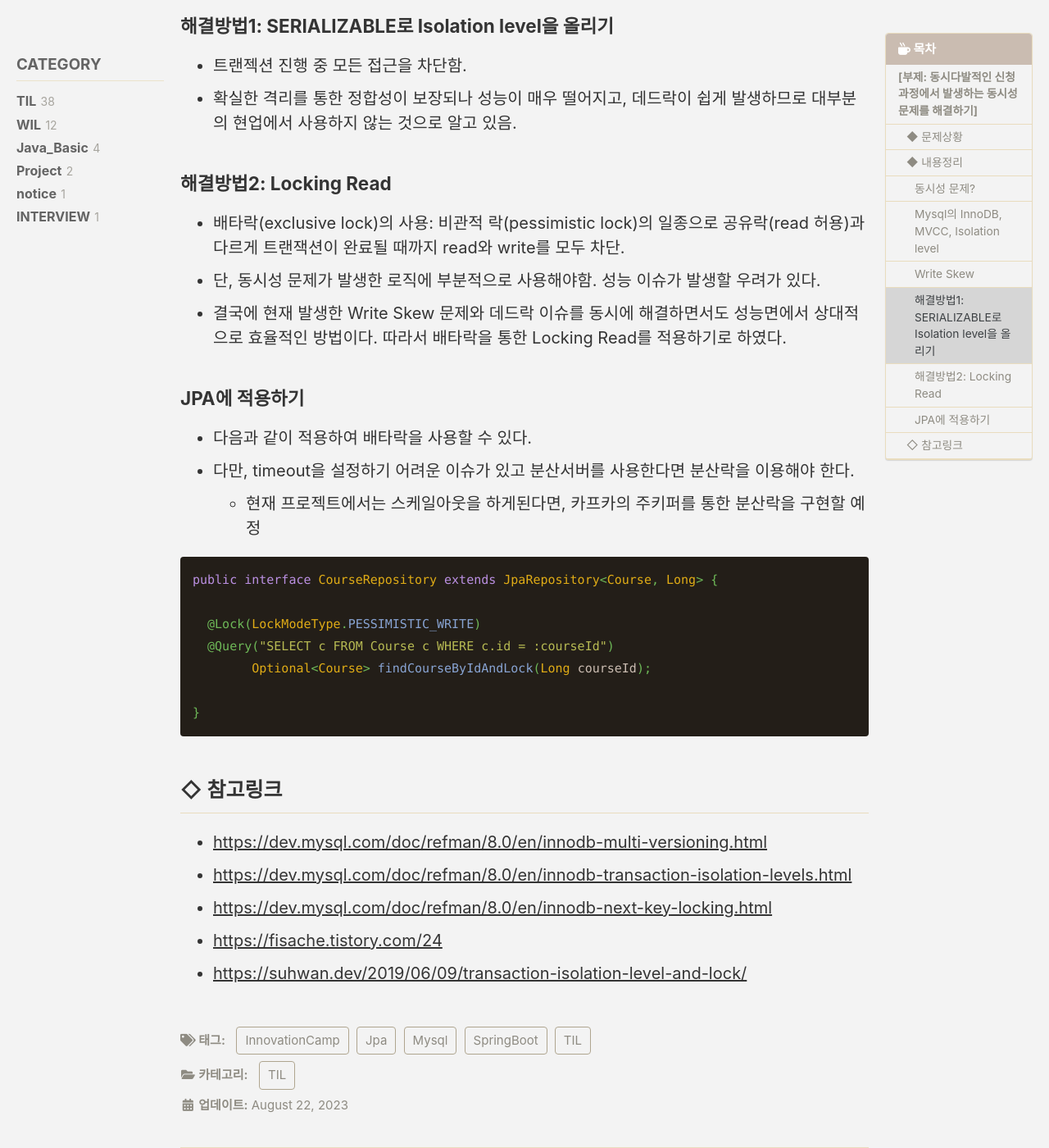
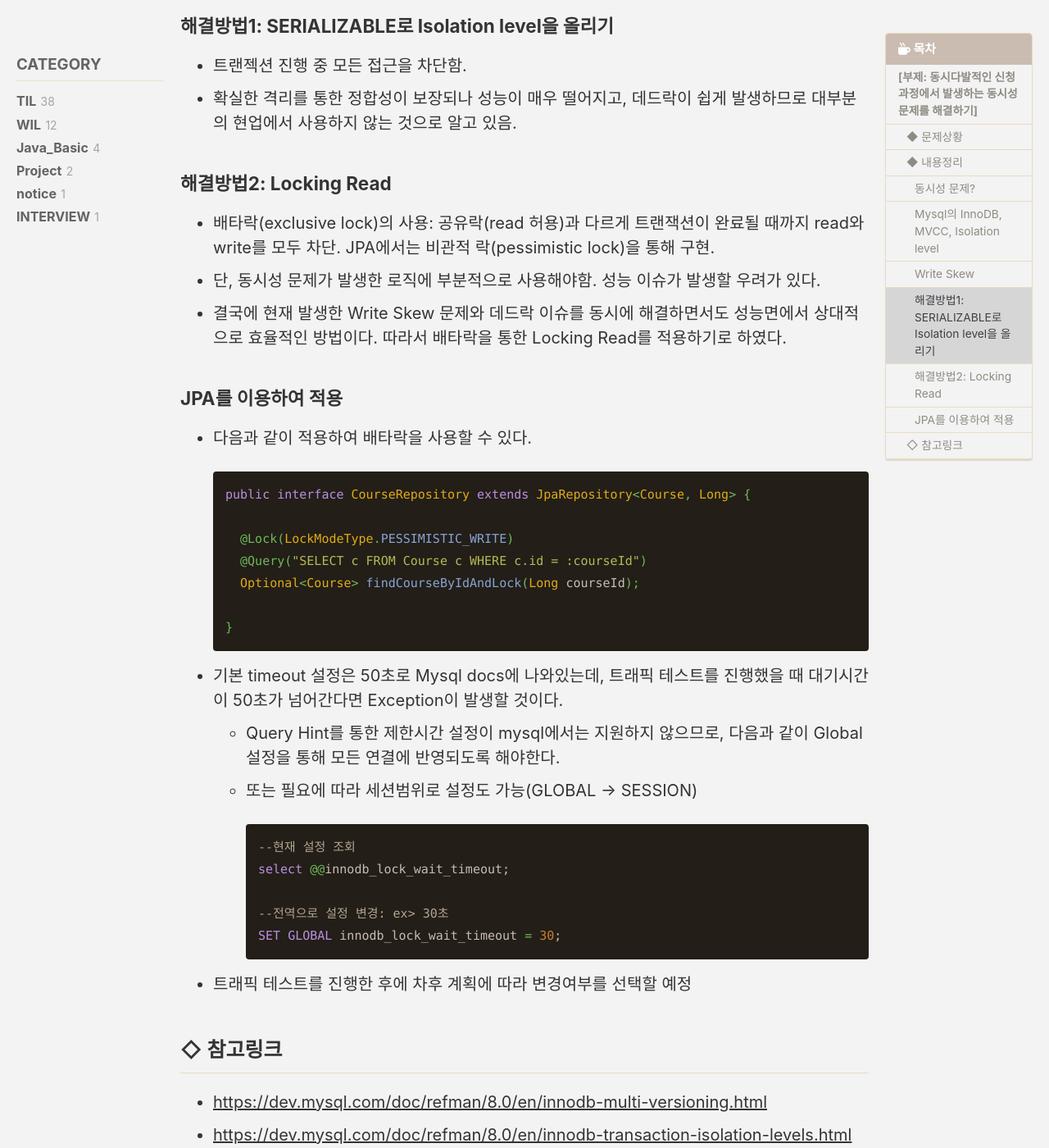
Before and after one commit to YiHwanRyu/YiHwanRyu.github.io, a Jekyll site: the page built from _posts/2023-08-22-TIL038.md, in a window 1280 px wide and 1400 px high, scrolled down 2144 px. Shown: the whole window at 82% size. Built offline with Jekyll 4.4.1, drawn with Linux system fonts in a browser that asks for light colours; cached includes are drawn as plain includes; some web fonts are replaced; comment, search, counter and statistics services are not loaded; some of the changed text lies outside the part shown.

Commit message:
[UPDATE] TIL038 내용 수정 및 추가

````diff
--- a/_posts/2023-08-22-TIL038.md
+++ b/_posts/2023-08-22-TIL038.md
@@ -40,8 +40,8 @@ Today I Learned, 2023/08/22
 - 오.. 그러면 InnoDB에서 어떻게 동시성을 관리하고 있던 걸까?
   - Isolation level은 기본적으로 REPEATABLE READ를 따르고 있다.(READ UNCOMMITTED, READ COMMITTED, REPEATABLE READ, SERIALIZABLE 중에서 3단계)
   - 각각의 단계별로 만들어 질 수 있는 오류가 있는데 REPEATABLE READ에서는 보통의 경우 PHANTOM READ라는 오류가 발생한다.
-    - 하지만 Mysql은 Next-Key Lock(Record Lock + Gap Lock)으로 이 문제도 해결하고 있다고 한다.
-  - 거의 대부분의 문제를 해결하고 있는 Mysql... 도대체 문제가 왜 발생한 걸까?
+    - 하지만 InnoDb는 Next-Key Lock(Record Lock + Gap Lock)으로 이 문제도 해결하고 있다고 한다.
+  - 거의 대부분의 문제를 해결하고 있는 Mysql의 InnoDB... 도대체 문제가 왜 발생한 걸까?
 
 ### Write Skew
 - Repeatable Read의 격리 레벨에서 발생하는 문제 중 하나로 다른 트랜젝션이 서로 다른 객체에 write하는 경우 발생하는 문제
@@ -56,24 +56,37 @@ Today I Learned, 2023/08/22
 - 확실한 격리를 통한 정합성이 보장되나 성능이 매우 떨어지고, 데드락이 쉽게 발생하므로 대부분의 현업에서 사용하지 않는 것으로 알고 있음.
 
 ### 해결방법2: Locking Read
-- 배타락(exclusive lock)의 사용: 비관적 락(pessimistic lock)의 일종으로 공유락(read 허용)과 다르게 트랜잭션이 완료될 때까지 read와 write를 모두 차단.
+- 배타락(exclusive lock)의 사용: 공유락(read 허용)과 다르게 트랜잭션이 완료될 때까지 read와 write를 모두 차단. JPA에서는 비관적 락(pessimistic lock)을 통해 구현.
 - 단, 동시성 문제가 발생한 로직에 부분적으로 사용해야함. 성능 이슈가 발생할 우려가 있다.
 - 결국에 현재 발생한 Write Skew 문제와 데드락 이슈를 동시에 해결하면서도 성능면에서 상대적으로 효율적인 방법이다. 따라서 배타락을 통한 Locking Read를 적용하기로 하였다.
 
-### JPA에 적용하기
+### JPA를 이용하여 적용
 - 다음과 같이 적용하여 배타락을 사용할 수 있다.
-- 다만, timeout을 설정하기 어려운 이슈가 있고 분산서버를 사용한다면 분산락을 이용해야 한다.
-  - 현재 프로젝트에서는 스케일아웃을 하게된다면, 카프카의 주키퍼를 통한 분산락을 구현할 예정
 
-```java
-public interface CourseRepository extends JpaRepository<Course, Long> {
+  ```java
+  public interface CourseRepository extends JpaRepository<Course, Long> {
 
-  @Lock(LockModeType.PESSIMISTIC_WRITE)
-  @Query("SELECT c FROM Course c WHERE c.id = :courseId")
-	Optional<Course> findCourseByIdAndLock(Long courseId);
+    @Lock(LockModeType.PESSIMISTIC_WRITE)
+    @Query("SELECT c FROM Course c WHERE c.id = :courseId")
+    Optional<Course> findCourseByIdAndLock(Long courseId);
 
-}
+  }
 ```
+- 기본 timeout 설정은 50초로 Mysql docs에 나와있는데, 트래픽 테스트를 진행했을 때 대기시간이 50초가 넘어간다면 Exception이 발생할 것이다.
+  - Query Hint를 통한 제한시간 설정이 mysql에서는 지원하지 않으므로, 다음과 같이 Global 설정을 통해 모든 연결에 반영되도록 해야한다.
+  - 또는 필요에 따라 세션범위로 설정도 가능(GLOBAL -> SESSION)
+
+    ```sql
+    --현재 설정 조회
+    select @@innodb_lock_wait_timeout;
+
+    --전역으로 설정 변경: ex> 30초
+    SET GLOBAL innodb_lock_wait_timeout = 30;
+    ```
+
+- 트래픽 테스트를 진행한 후에 차후 계획에 따라 변경여부를 선택할 예정
+
+
 
 ## ◇ 참고링크
 - [https://dev.mysql.com/doc/refman/8.0/en/innodb-multi-versioning.html](https://dev.mysql.com/doc/refman/8.0/en/innodb-multi-versioning.html)
@@ -81,3 +94,5 @@ public interface CourseRepository extends JpaRepository<Course, Long> {
 - [https://dev.mysql.com/doc/refman/8.0/en/innodb-next-key-locking.html](https://dev.mysql.com/doc/refman/8.0/en/innodb-next-key-locking.html)
 - [https://fisache.tistory.com/24](https://fisache.tistory.com/24)
 - [https://suhwan.dev/2019/06/09/transaction-isolation-level-and-lock/](https://suhwan.dev/2019/06/09/transaction-isolation-level-and-lock/)
+- [https://dev.mysql.com/doc/refman/8.0/en/innodb-parameters.html#sysvar_innodb_lock_wait_timeout](https://dev.mysql.com/doc/refman/8.0/en/innodb-parameters.html#sysvar_innodb_lock_wait_timeout)
+- [https://blog.mimacom.com/handling-pessimistic-locking-jpa-oracle-mysql-postgresql-derbi-h2/](https://blog.mimacom.com/handling-pessimistic-locking-jpa-oracle-mysql-postgresql-derbi-h2/)
````
